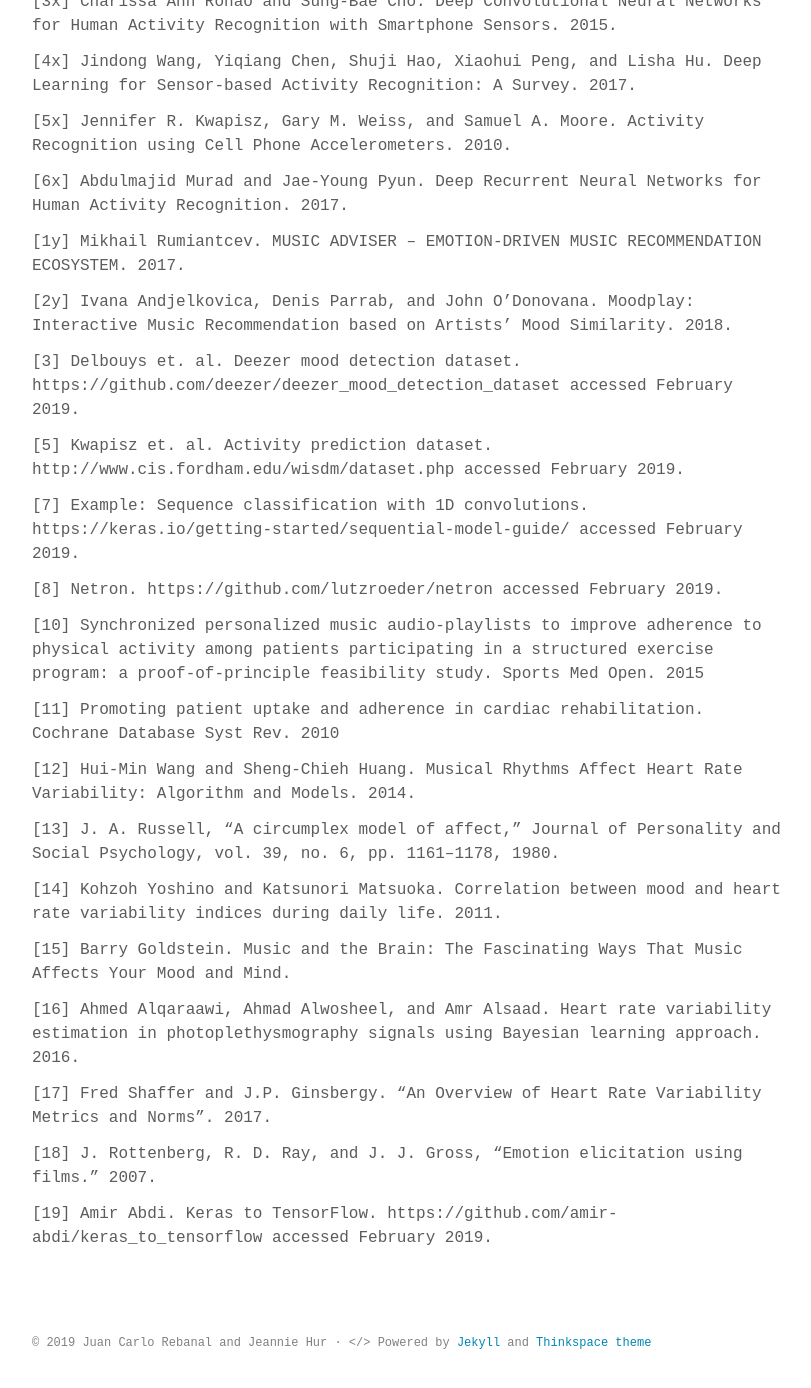
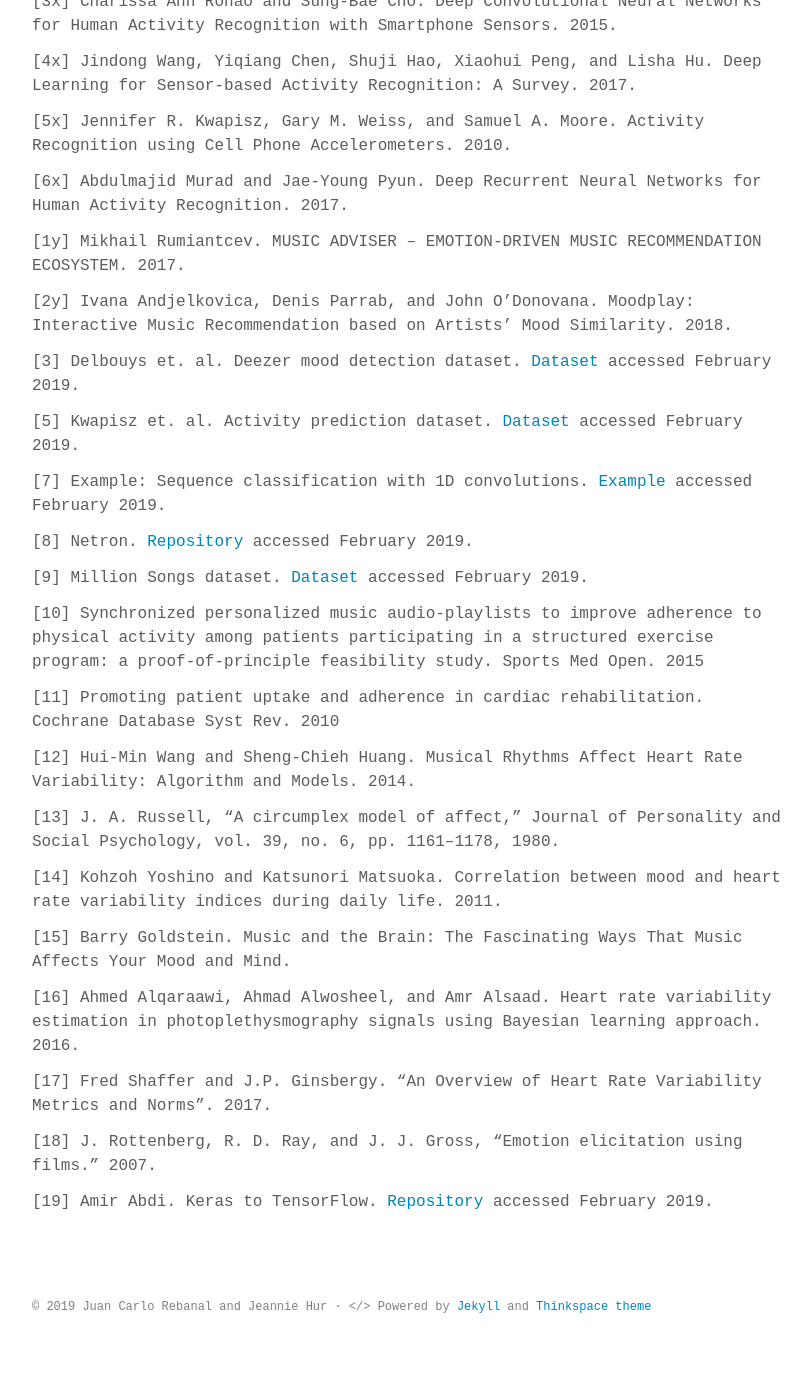
Before and after one commit to m202a-winter19-lofi/m202a-winter19-lofi.github.io, a Jekyll site: the page built from references.md, in a window 1280 px wide and 1400 px high, scrolled down 723 px. Shown: the top 1388 px of the window, without its empty margins (232-1043 px from the left). Built offline with Jekyll 4.4.1, drawn with Linux system fonts in a browser that asks for light colours; some web fonts are replaced; after the commit the page ends 2087 px from its top, so only the background shows below that.

```diff
--- a/references.md
+++ b/references.md
@@ -29,13 +29,15 @@ title: "References"
 
 [2y] Ivana Andjelkovica, Denis Parrab, and John O’Donovana. Moodplay: Interactive Music Recommendation based on Artists’ Mood Similarity. 2018.
 
-[3] Delbouys et. al. Deezer mood detection dataset. https://github.com/deezer/deezer_mood_detection_dataset accessed February 2019.
+[3] Delbouys et. al. Deezer mood detection dataset. <a href="https://github.com/deezer/deezer_mood_detection_dataset">Dataset</a> accessed February 2019.
 
-[5] Kwapisz et. al. Activity prediction dataset. http://www.cis.fordham.edu/wisdm/dataset.php accessed February 2019.
+[5] Kwapisz et. al. Activity prediction dataset. <a href="http://www.cis.fordham.edu/wisdm/dataset.php">Dataset</a> accessed February 2019.
 
-[7] Example: Sequence classification with 1D convolutions. https://keras.io/getting-started/sequential-model-guide/ accessed February 2019.
+[7] Example: Sequence classification with 1D convolutions. <a href="https://keras.io/getting-started/sequential-model-guide/">Example</a> accessed February 2019.
 
-[8] Netron. https://github.com/lutzroeder/netron accessed February 2019.
+[8] Netron. <a href="https://github.com/lutzroeder/netron">Repository</a> accessed February 2019.
+
+[9] Million Songs dataset. <a href="https://labrosa.ee.columbia.edu/millionsong/">Dataset</a> accessed February 2019.
 
 [10] Synchronized personalized music audio-playlists to improve adherence to physical activity among patients participating in a structured exercise program: a proof-of-principle feasibility study. Sports Med Open. 2015
 
@@ -55,4 +57,4 @@ title: "References"
 
 [18] J. Rottenberg, R. D. Ray, and J. J. Gross, “Emotion elicitation using films.” 2007.
 
-[19] Amir Abdi. Keras to TensorFlow. https://github.com/amir-abdi/keras_to_tensorflow accessed February 2019.
+[19] Amir Abdi. Keras to TensorFlow. <a href="https://github.com/amir-abdi/keras_to_tensorflow">Repository</a> accessed February 2019.
```
Also changed, not shown: design.md (+1 -1 lines), overview.md (+1 -1 lines), 1 other file.
